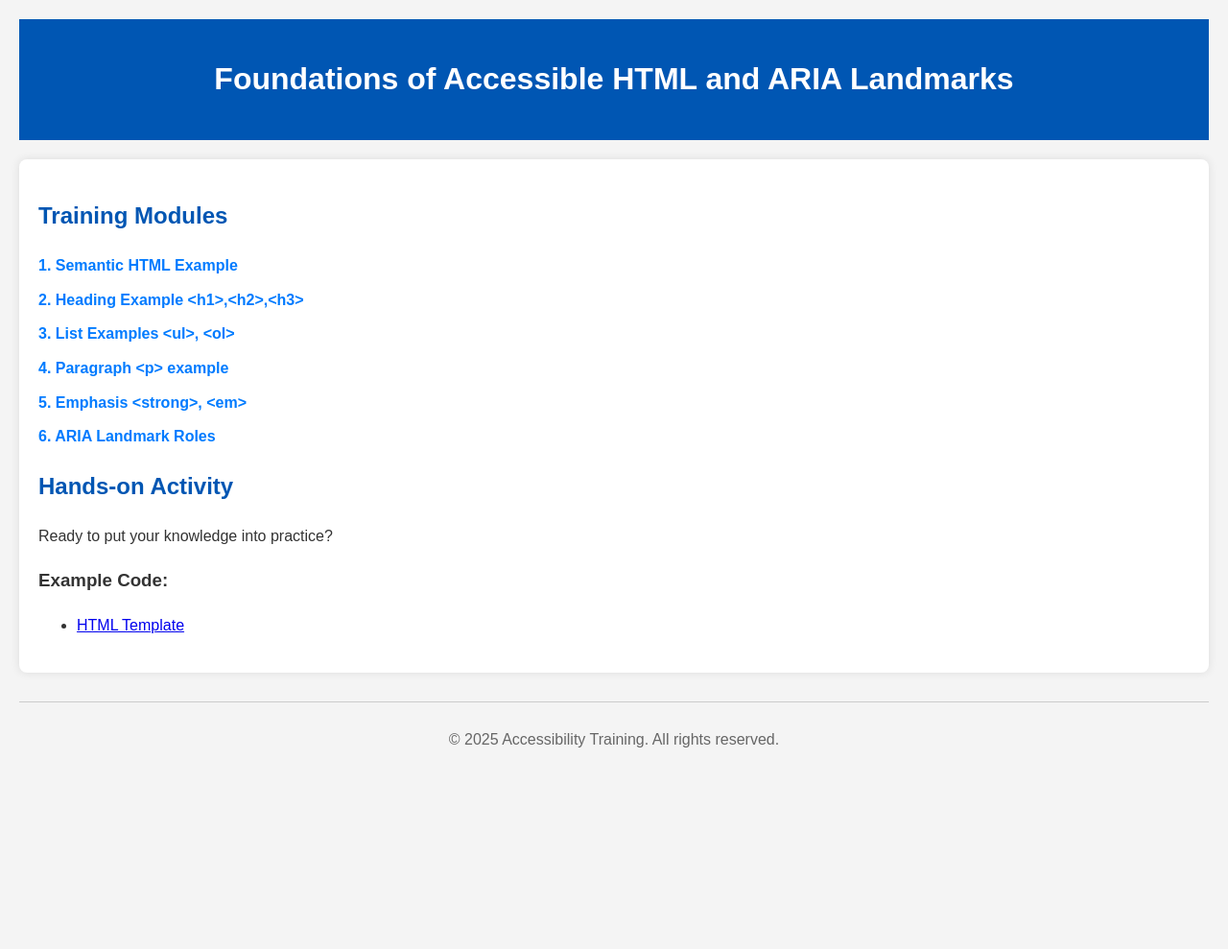
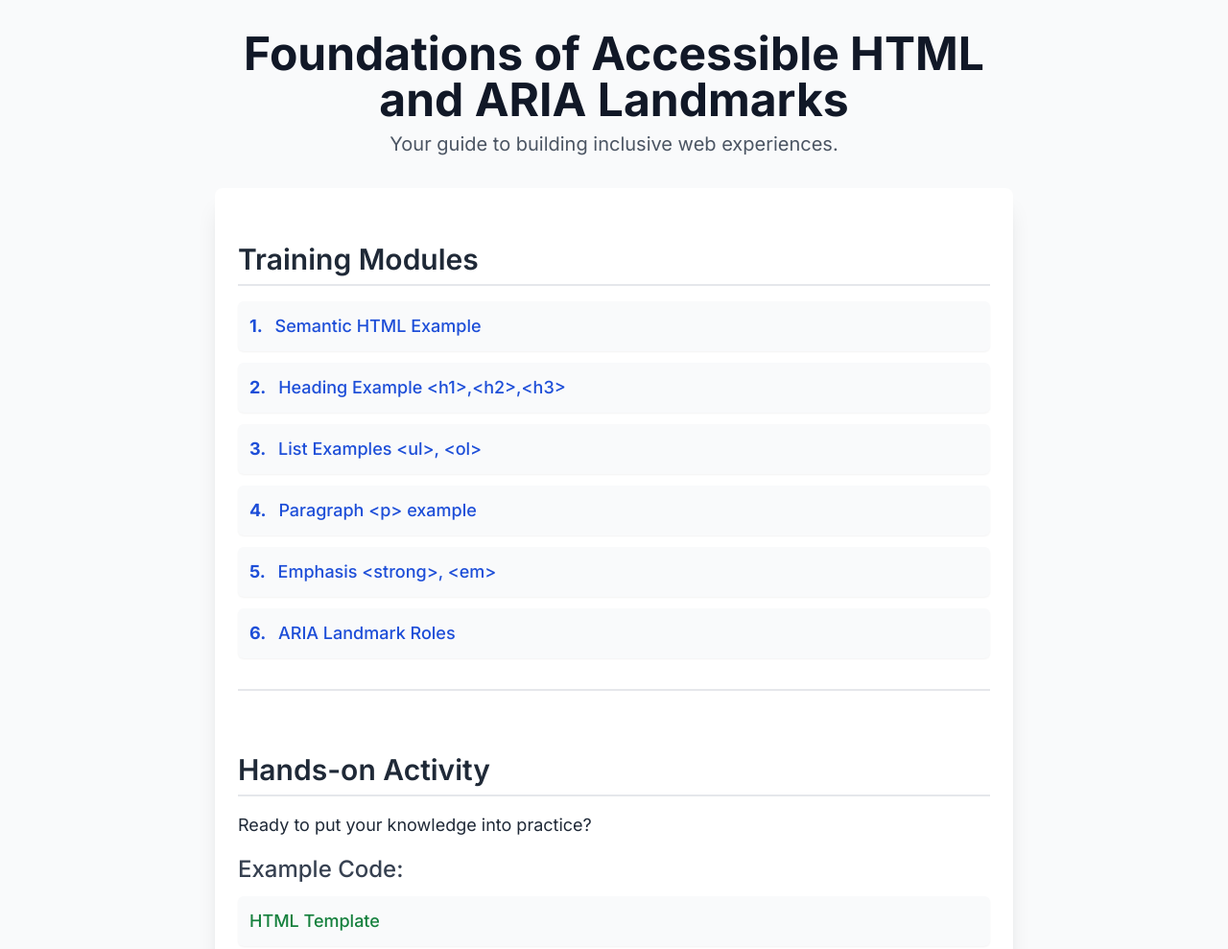
Before and after one commit to drubio614/developer-training, a website: page index.html in a window 1280 px wide. Shown: the top 989 px of the page at 96% size. Before the commit the page ends 803 px from the top, so only its background shows below. Drawn offline with nearby package versions, Linux system fonts and the light colour scheme.

Commit message:
Update index.html

```diff
--- a/index.html
+++ b/index.html
@@ -4,84 +4,94 @@
     <meta charset="UTF-8">
     <meta name="viewport" content="width=device-width, initial-scale=1.0">
     <title>Accessibility Foundations Training - Index</title>
+    <!-- Link to Tailwind CSS for modern styling -->
+    <script src="https://cdn.tailwindcss.com"></script>
+    <link rel="preconnect" href="https://fonts.googleapis.com">
+    <link rel="preconnect" href="https://fonts.gstatic.com" crossorigin>
+    <link href="https://fonts.googleapis.com/css2?family=Inter:wght@400;500;600;700&display=swap" rel="stylesheet">
     <style>
+        /* Custom styles for 'Inter' font and smooth scrolling */
         body {
-            font-family: Arial, sans-serif;
-            line-height: 1.6;
-            margin: 20px;
-            background-color: #f4f4f4;
-            color: #333;
+            font-family: 'Inter', sans-serif;
+            scroll-behavior: smooth;
         }
-        header {
-            background-color: #0056b3;
-            color: white;
-            padding: 1rem;
-            text-align: center;
-            margin-bottom: 20px;
+        /* Specific H2 styling from the reference page for consistency */
+        .section-heading {
+            border-bottom: 2px solid #e5e7eb; /* gray-200 */
+            padding-bottom: 0.5rem;
+            margin-top: 2rem;
         }
-        nav ul {
-            list-style: none;
-            padding: 0;
+        /* Ensures navigation links have no default underline and get one on hover */
+        .nav-item-link {
+            text-decoration: none;
         }
-        nav ul li {
-            margin-bottom: 10px;
-        }
-        nav ul li a {
-            text-decoration: none;
-            color: #007bff;
-            font-weight: bold;
-        }
-        nav ul li a:hover {
+        .nav-item-link:hover {
             text-decoration: underline;
-        }
-        main {
-            background-color: white;
-            padding: 20px;
-            border-radius: 8px;
-            box-shadow: 0 0 10px rgba(0,0,0,0.1);
-        }
-        h2 {
-            color: #0056b3;
-        }
-        footer {
-            text-align: center;
-            margin-top: 30px;
-            padding-top: 10px;
-            border-top: 1px solid #ccc;
-            color: #666;
         }
     </style>
 </head>
-<body>
-    <header>
-        <h1>Foundations of Accessible HTML and ARIA Landmarks</h1>
+<body class="bg-gray-50 text-gray-800 antialiased leading-relaxed">
+
+    <div class="container mx-auto p-4 sm:p-6 lg:p-8 max-w-4xl">
+        <header class="mb-8 text-center">
+            <h1 class="text-4xl md:text-5xl font-bold text-gray-900">Foundations of Accessible HTML and ARIA Landmarks</h1>
+            <p class="text-lg md:text-xl text-gray-600 mt-2">Your guide to building inclusive web experiences.</p>
         </header>
 
-    <main>
-        <nav aria-label="Main training topics">
-            <h2>Training Modules</h2>
-            <ul>
-                <li><a href="https://drubio614.github.io/developer-training/semantic-examples.html">1. Semantic HTML Example</a></li>
-                <li><a href="https://drubio614.github.io/developer-training/heading-examples.html">2. Heading Example &lt;h1&gt;,&lt;h2&gt;,&lt;h3&gt;</a></li>
-                <li><a href="https://drubio614.github.io/developer-training/heading-examples.html">3. List Examples &lt;ul&gt;, &lt;ol&gt;</a></li>
-                <li><a href="https://drubio614.github.io/developer-training/paragraph.html">4. Paragraph &lt;p&gt; example</a></li>
-                <li><a href="https://drubio614.github.io/developer-training/emphasis-example-2.html">5. Emphasis &lt;strong&gt;, &lt;em&gt;</a></li>
-                <li><a href="https://drubio614.github.io/developer-training/aria-examples.html">6. ARIA Landmark Roles</a></li>
+        <main class="bg-white rounded-lg shadow-xl p-4 md:p-6 my-8">
+            <nav aria-label="Main training topics" class="mb-8">
+                <h2 class="text-2xl md:text-3xl font-semibold text-gray-800 mb-4 section-heading">Training Modules</h2>
+                <ul class="space-y-3">
+                    <li class="p-3 bg-gray-50 hover:bg-gray-100 rounded-md transition-colors duration-200 shadow-sm">
+                        <a href="https://drubio614.github.io/developer-training/semantic-examples.html" class="text-blue-700 hover:text-blue-800 font-medium text-lg block nav-item-link">
+                            <span class="font-bold mr-2">1.</span> Semantic HTML Example
+                        </a>
+                    </li>
+                    <li class="p-3 bg-gray-50 hover:bg-gray-100 rounded-md transition-colors duration-200 shadow-sm">
+                        <a href="https://drubio614.github.io/developer-training/heading-examples.html" class="text-blue-700 hover:text-blue-800 font-medium text-lg block nav-item-link">
+                            <span class="font-bold mr-2">2.</span> Heading Example &lt;h1&gt;,&lt;h2&gt;,&lt;h3&gt;
+                        </a>
+                    </li>
+                    <li class="p-3 bg-gray-50 hover:bg-gray-100 rounded-md transition-colors duration-200 shadow-sm">
+                        <a href="https://drubio614.github.io/developer-training/heading-examples.html" class="text-blue-700 hover:text-blue-800 font-medium text-lg block nav-item-link">
+                            <span class="font-bold mr-2">3.</span> List Examples &lt;ul&gt;, &lt;ol&gt;
+                        </a>
+                    </li>
+                    <li class="p-3 bg-gray-50 hover:bg-gray-100 rounded-md transition-colors duration-200 shadow-sm">
+                        <a href="https://drubio614.github.io/developer-training/paragraph.html" class="text-blue-700 hover:text-blue-800 font-medium text-lg block nav-item-link">
+                            <span class="font-bold mr-2">4.</span> Paragraph &lt;p&gt; example
+                        </a>
+                    </li>
+                    <li class="p-3 bg-gray-50 hover:bg-gray-100 rounded-md transition-colors duration-200 shadow-sm">
+                        <a href="https://drubio614.github.io/developer-training/emphasis-example-2.html" class="text-blue-700 hover:text-blue-800 font-medium text-lg block nav-item-link">
+                            <span class="font-bold mr-2">5.</span> Emphasis &lt;strong&gt;, &lt;em&gt;
+                        </a>
+                    </li>
+                    <li class="p-3 bg-gray-50 hover:bg-gray-100 rounded-md transition-colors duration-200 shadow-sm">
+                        <a href="https://drubio614.github.io/developer-training/aria-examples.html" class="text-blue-700 hover:text-blue-800 font-medium text-lg block nav-item-link">
+                            <span class="font-bold mr-2">6.</span> ARIA Landmark Roles
+                        </a>
+                    </li>
                 </ul>
             </nav>
 
-        <section>
-            <h2>Hands-on Activity</h2>
-            <p>Ready to put your knowledge into practice?</p>
-            <h3>Example Code:</h3>
-            <ul>
-                <li><a href="https://drubio614.github.io/developer-training/training-template.html">HTML Template</a></li>
+            <section class="mt-8 pt-8 border-t-2 border-gray-200">
+                <h2 class="text-2xl md:text-3xl font-semibold text-gray-800 mb-4 section-heading">Hands-on Activity</h2>
+                <p class="text-lg mb-4">Ready to put your knowledge into practice?</p>
+                <h3 class="text-xl md:text-2xl font-medium text-gray-700 mb-3">Example Code:</h3>
+                <ul class="space-y-3">
+                    <li class="p-3 bg-gray-50 hover:bg-gray-100 rounded-md transition-colors duration-200 shadow-sm">
+                        <a href="https://drubio614.github.io/developer-training/training-template.html" class="text-green-700 hover:text-green-800 font-medium text-lg block nav-item-link">
+                            HTML Template
+                        </a>
+                    </li>
                 </ul>
             </section>
         </main>
 
-    <footer>
-        <p>&copy; 2025 Accessibility Training. All rights reserved.</p>
+        <footer class="mt-12 pt-6 border-t border-gray-300 text-center text-gray-500">
+            <p class="text-sm">&copy; 2025 Accessibility Training</p>
         </footer>
+    </div>
 </body>
 </html>
```
Lines whose indentation alone changed are shown as unchanged.
